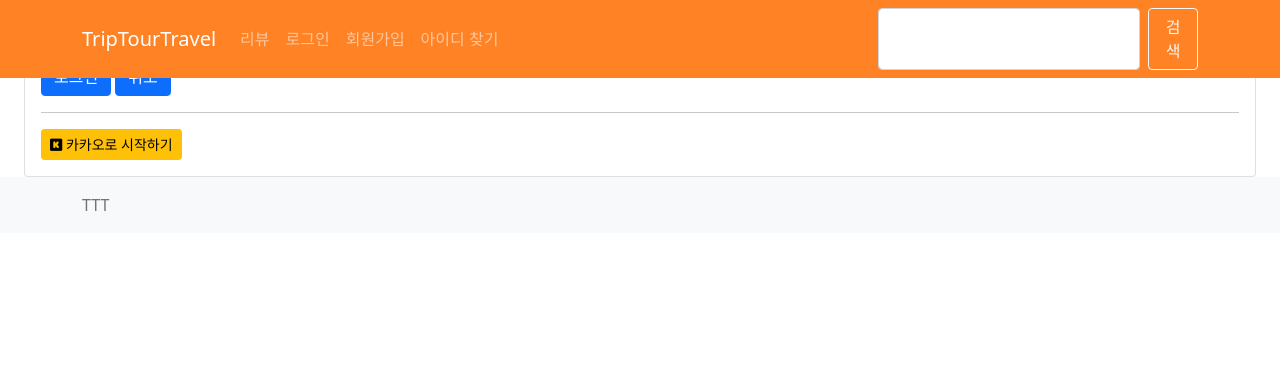
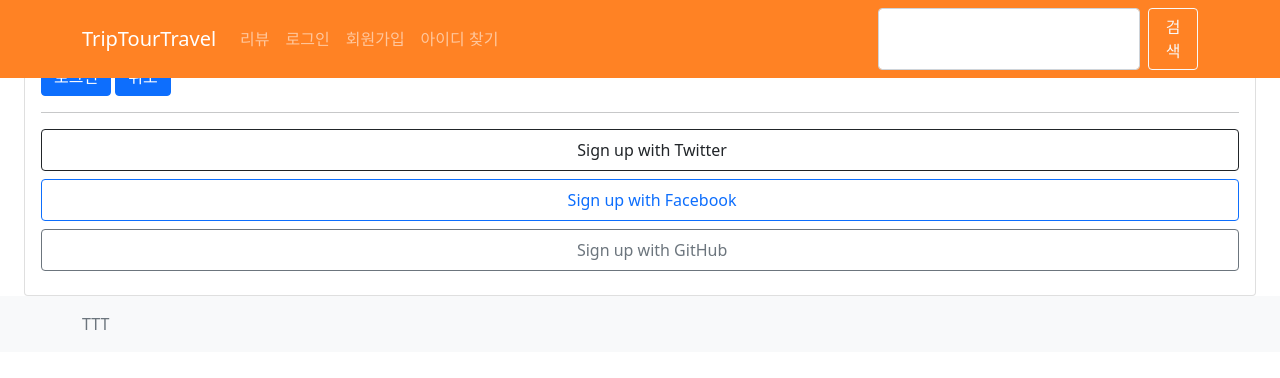
Before and after one commit to yhw0536/project_ttt, a Django app: template accounts/templates/accounts/signin.html in a window 1280 px wide. Shown: the top 378 px of the page. Run offline with Django 3.2, Linux system fonts and the light colour scheme; the template is opened without the code that fills it, so the values that code supplies are empty; some libraries are stand-ins or nearby versions.

```diff
--- a/accounts/templates/accounts/signin.html
+++ b/accounts/templates/accounts/signin.html
@@ -13,7 +13,24 @@
                 {% bootstrap_button button_type="reset" content="취소" %}
             </form>
             <hr>
-            <a class="btn btn-sm btn-warning" href=""><i class="fab fa-kickstarter"></i> 카카오로 시작하기</a>
+            <button class="w-100 py-2 mb-2 btn btn-outline-dark rounded-4" type="submit">
+                <svg class="bi me-1" width="16" height="16">
+                    <use xlink:href="#twitter"/>
+                </svg>
+                Sign up with Twitter
+            </button>
+            <button class="w-100 py-2 mb-2 btn btn-outline-primary rounded-4" type="submit">
+                <svg class="bi me-1" width="16" height="16">
+                    <use xlink:href="#facebook"/>
+                </svg>
+                Sign up with Facebook
+            </button>
+            <button class="w-100 py-2 mb-2 btn btn-outline-secondary rounded-4" type="submit">
+                <svg class="bi me-1" width="16" height="16">
+                    <use xlink:href="#github"/>
+                </svg>
+                Sign up with GitHub
+            </button>
         </div>
     </div>
 </section>
```
Also changed, not shown: articles/templates/articles/articles_detail.html (+13 -4 lines), articles/templates/articles/articles_list.html (+4 -3 lines).
